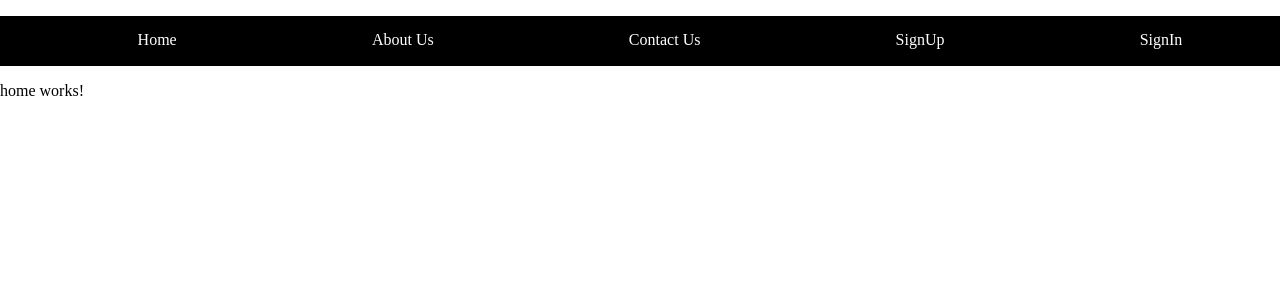
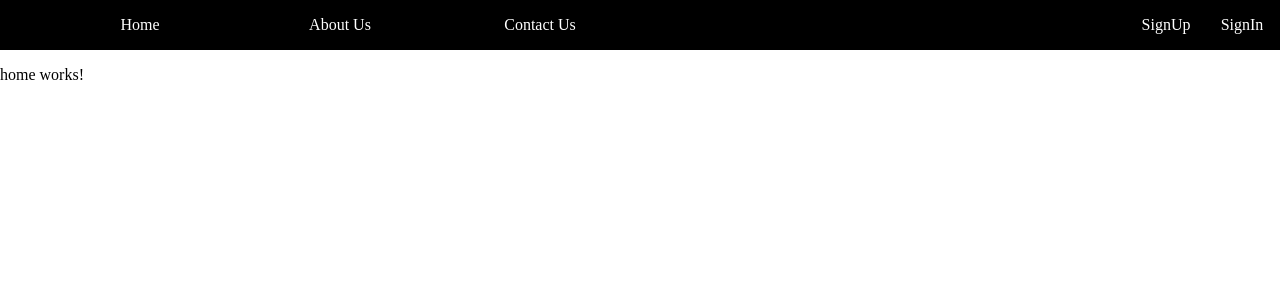
Before and after one commit to Abhi5855/Student-Guidence-Portal, an Angular app in the folder front/: page / in a window 1280 px wide. Shown: the top 300 px of the page. Built offline with nearby package versions, Linux system fonts and the light colour scheme.

Commit message:
signup sign shift right by sanjay rathore

```diff
--- a/front/src/app/header/header.component.css
+++ b/front/src/app/header/header.component.css
@@ -7,17 +7,46 @@ body{
     width: 100%;
     margin: 0 auto;
     height: 50px;
+    display: flex;
+    justify-content: space-between;
+    box-sizing: border-box;
+}
+.mainmenu{
+    width: 50%;
+    box-sizing: border-box;
+}
+.rightmenu{
+    width: 15%;
+    box-sizing: border-box;
 }
 #navigation-bar>ul{
     display: flex;
     justify-content: space-around;
     align-items: center;
+    list-style: none;
 }
-#navigation-bar>ul>li{
-    list-style: none;
-    padding: 15px 5rem;
+#navigation-bar>.mainmenu>li{
+
+    /* padding: 15px 5rem; */
     color: white;
     cursor: pointer;
+    box-sizing: border-box;
+    height: 50px;
+    line-height: 50px;
+    width:30% ;
+    text-align: center;
+}
+
+#navigation-bar>.rightmenu>li{
+
+    /* padding: 15px 5rem; */
+    color: white;
+    cursor: pointer;
+    box-sizing: border-box;
+    height: 50px;
+    line-height: 50px;
+    width:50% ;
+    text-align: center;
 }
 #navigation-bar>ul>li:hover{
     background-color:royalblue;
--- a/front/src/app/header/header.component.html
+++ b/front/src/app/header/header.component.html
@@ -1,8 +1,11 @@
 <nav id="navigation-bar">
-    <ul>
+    <ul class="mainmenu">
         <li routerLink="/">Home</li>
         <li routerLink="/about">About Us</li>
         <li routerLink="/contact">Contact Us</li>
+
+    </ul>
+    <ul class="rightmenu">
         <li routerLink="/">SignUp</li>
         <li routerLink="/">SignIn</li>
     </ul>
```
